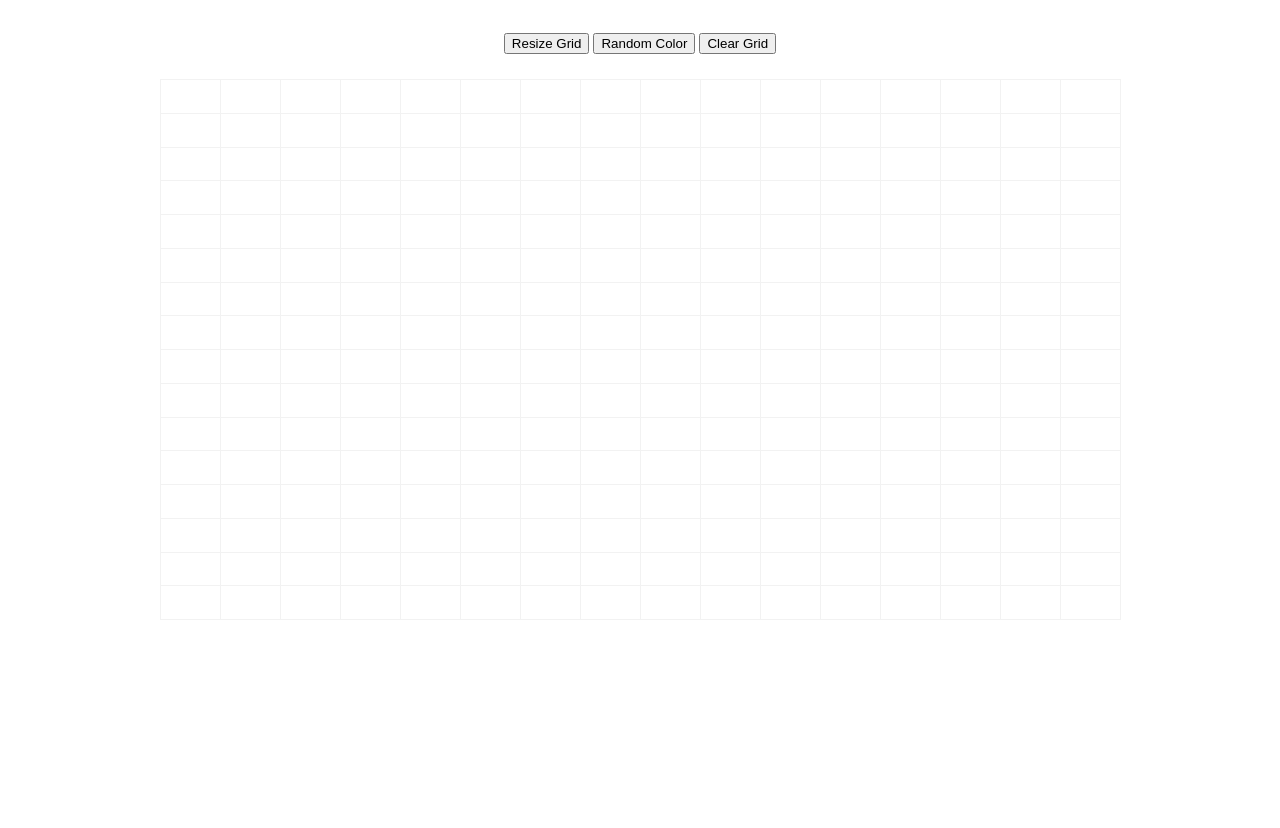
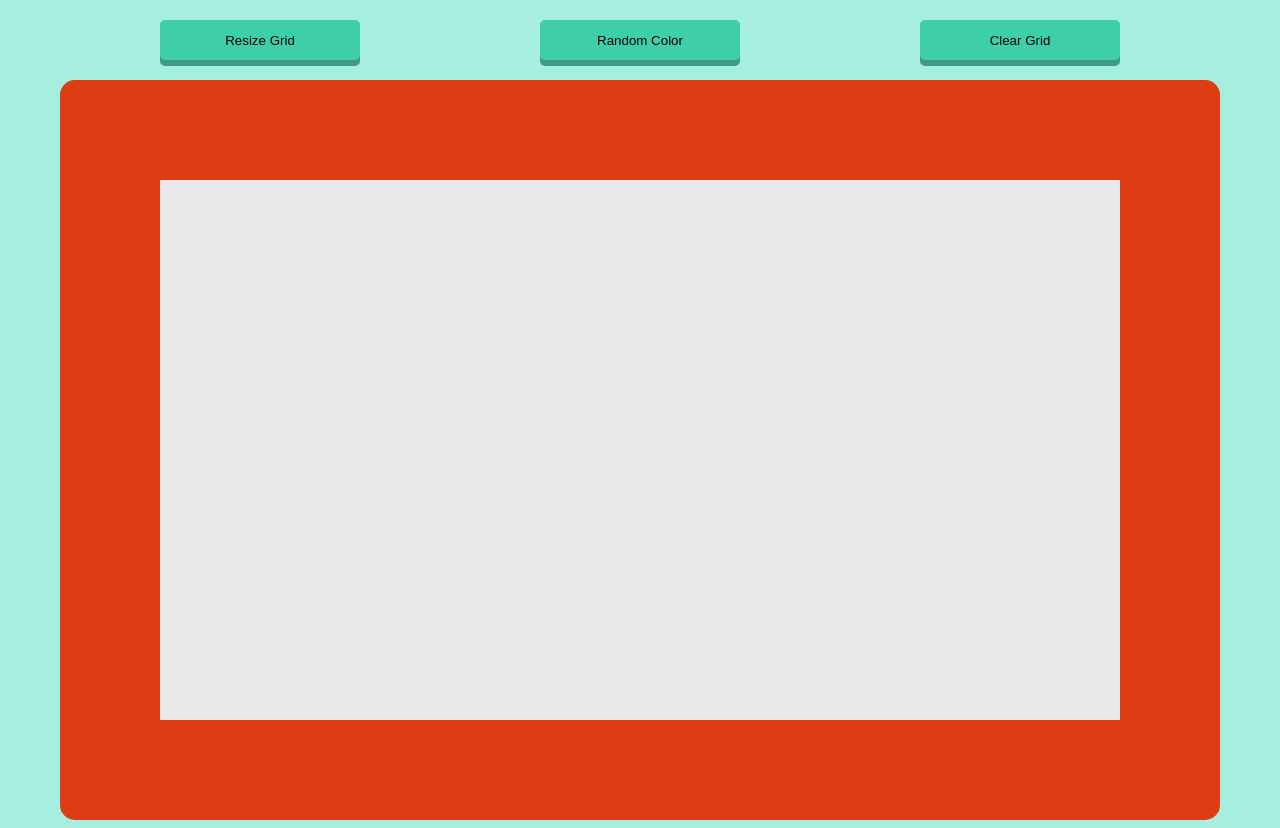
Before and after one commit to BryantVaughn/Etch-A-Sketch, a plain HTML site: page index.html in a window 1280 px wide. Both pictures are taken after a click on the button "Clear Grid". Before the commit the page ends 800 px from the top, so only its background shows below. Drawn offline with Linux system fonts and the light colour scheme.

Commit message:
random colors and styles

```diff
--- a/index.html
+++ b/index.html
@@ -8,9 +8,11 @@
 	</head>
 	<body>
 		<div class="root">
-			<button id="resize-btn">Resize Grid</button>
-			<button id="rgb-btn">Random Color</button>
-			<button id="clear-btn">Clear Grid</button>
+			<div class="btn-container">
+				<button class="btn" id="resize-btn">Resize Grid</button>
+				<button class="btn" id="rgb-btn">Random Color</button>
+				<button class="btn" id="clear-btn">Clear Grid</button>
+			</div>
 			<div class="cell-container"></div>
 		</div>
 
--- a/index.js
+++ b/index.js
@@ -1,4 +1,5 @@
 const container = document.querySelector('.cell-container');
+const gridBtn = document.querySelector('#grid-btn');
 const resizeBtn = document.querySelector('#resize-btn');
 const rgbBtn = document.querySelector('#rgb-btn');
 const clearBtn = document.querySelector('#clear-btn');
@@ -16,6 +17,7 @@ function generateCells(size) {
 			container.appendChild(cell);
 		}
 	}
+	clearCells();
 	blackHoverEffect();
 }
 
@@ -28,8 +30,26 @@ function blackHoverEffect() {
 	});
 }
 
+function randomHoverEffect() {
+	const cells = getCells();
+	cells.forEach((cell) => {
+		cell.addEventListener('mouseover', () => {
+			cell.style.backgroundColor = generateRandomColor();
+		});
+	});
+}
+
 function getCells() {
 	return document.querySelectorAll('.cell');
+}
+
+function generateRandomColor() {
+	const colorValues = '0123456789ABCDEF';
+	let color = '#';
+	for (let i = 0; i < 6; i++) {
+		color += colorValues[Math.floor(Math.random() * colorValues.length)];
+	}
+	return color;
 }
 
 function changeBoard() {
@@ -53,11 +73,21 @@ function changeBoard() {
 }
 
 function clearBoard() {
+	container.classList.toggle('clear');
+
+	setTimeout(() => {
+		clearCells();
+		container.classList.toggle('clear');
+	}, 1000);
+}
+
+function clearCells() {
 	const cells = getCells();
 	cells.forEach((cell) => {
-		cell.style.backgroundColor = 'white';
+		cell.style.backgroundColor = '#e8e8eb';
 	});
 }
 
 resizeBtn.addEventListener('click', changeBoard);
+rgbBtn.addEventListener('click', randomHoverEffect);
 clearBtn.addEventListener('click', clearBoard);
--- a/styles.css
+++ b/styles.css
@@ -1,23 +1,91 @@
+body {
+	background-color: #a6eedf;
+}
+
 .root {
 	text-align: center;
+	width: 100%;
+	margin: auto;
 }
 
-#clear-btn {
-	margin: 25px 0;
+.btn-container {
+	display: flex;
+	justify-content: space-between;
+	width: 960px;
+	margin: 20px auto;
+}
+
+.btn {
+	width: 200px;
+	height: 40px;
+	border-radius: 5px;
+	position: relative;
+	outline: none;
+	border: none;
+	cursor: pointer;
+	background-color: #3fceaa;
+	box-shadow: 0 6px #409a89;
+}
+.btn:hover {
+	box-shadow: 0 4px #409a89;
+	top: 2px;
+}
+.btn:active {
+	box-shadow: none;
+	top: 6px;
 }
 
 .cell-container {
 	display: grid;
+	border: 100px solid #df3b15;
+	border-radius: 15px;
 	grid-template-columns: repeat(var(--grid-columns), 1fr);
 	height: 540px;
 	width: 960px;
-	border-top: 1px solid rgba(0, 0, 0, 0.05);
-	border-left: 1px solid rgba(0, 0, 0, 0.05);
 	margin: auto;
 }
 
+.clear {
+	animation: shake 1s;
+	animation-iteration-count: infinite;
+}
+
 .cell {
-	border-bottom: 1px solid rgba(0, 0, 0, 0.05);
-	border-right: 1px solid rgba(0, 0, 0, 0.05);
-	background-color: white;
+	border: none;
 }
+
+@keyframes shake {
+	0% {
+		transform: translate(2px, 2px) rotate(0deg);
+	}
+	10% {
+		transform: translate(-2px, -4px) rotate(-2deg);
+	}
+	20% {
+		transform: translate(-6px, 0px) rotate(2deg);
+	}
+	30% {
+		transform: translate(6px, 4px) rotate(0deg);
+	}
+	40% {
+		transform: translate(2px, -2px) rotate(2deg);
+	}
+	50% {
+		transform: translate(-2px, 4px) rotate(-2deg);
+	}
+	60% {
+		transform: translate(-6px, 2px) rotate(0deg);
+	}
+	70% {
+		transform: translate(6px, 2px) rotate(-2deg);
+	}
+	80% {
+		transform: translate(-2px, -2px) rotate(2deg);
+	}
+	90% {
+		transform: translate(2px, 4px) rotate(0deg);
+	}
+	100% {
+		transform: translate(2px, -4px) rotate(-2deg);
+	}
+}
```
